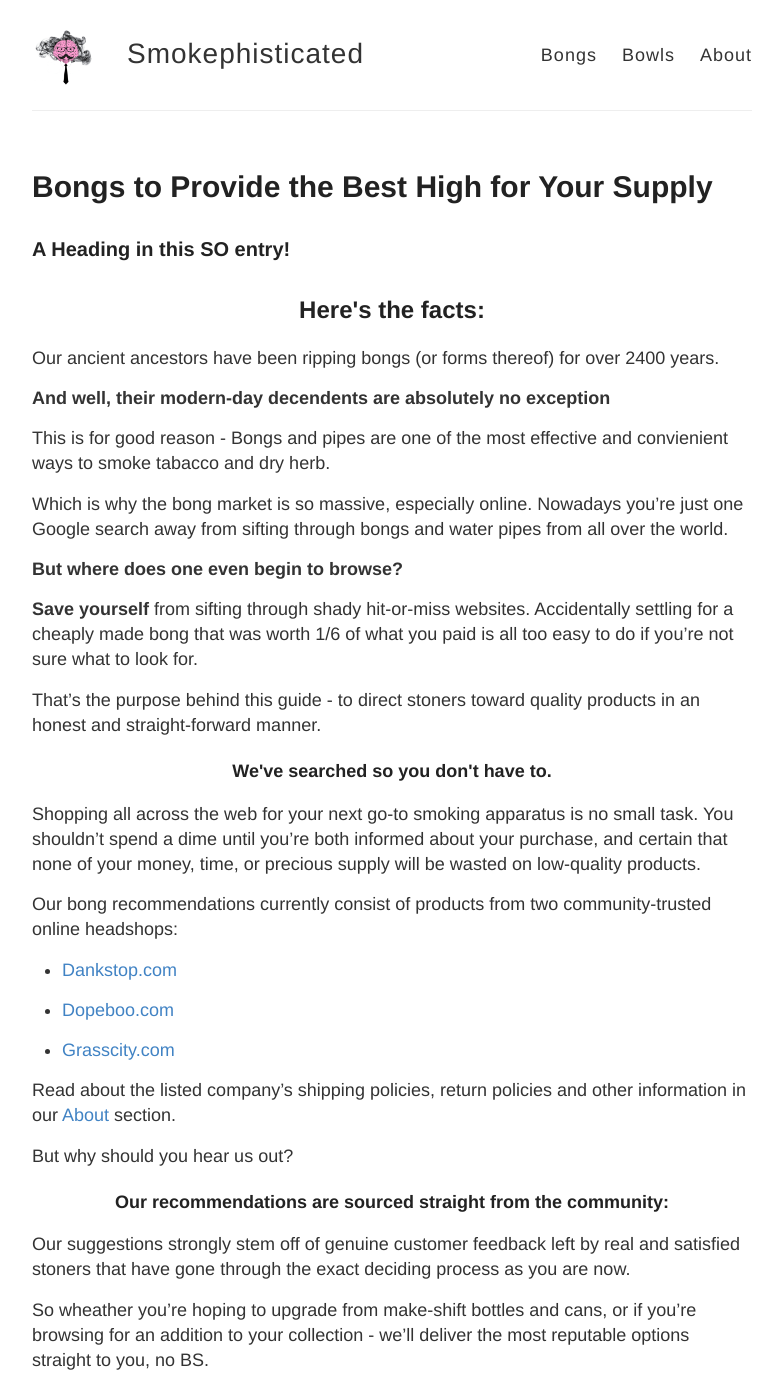
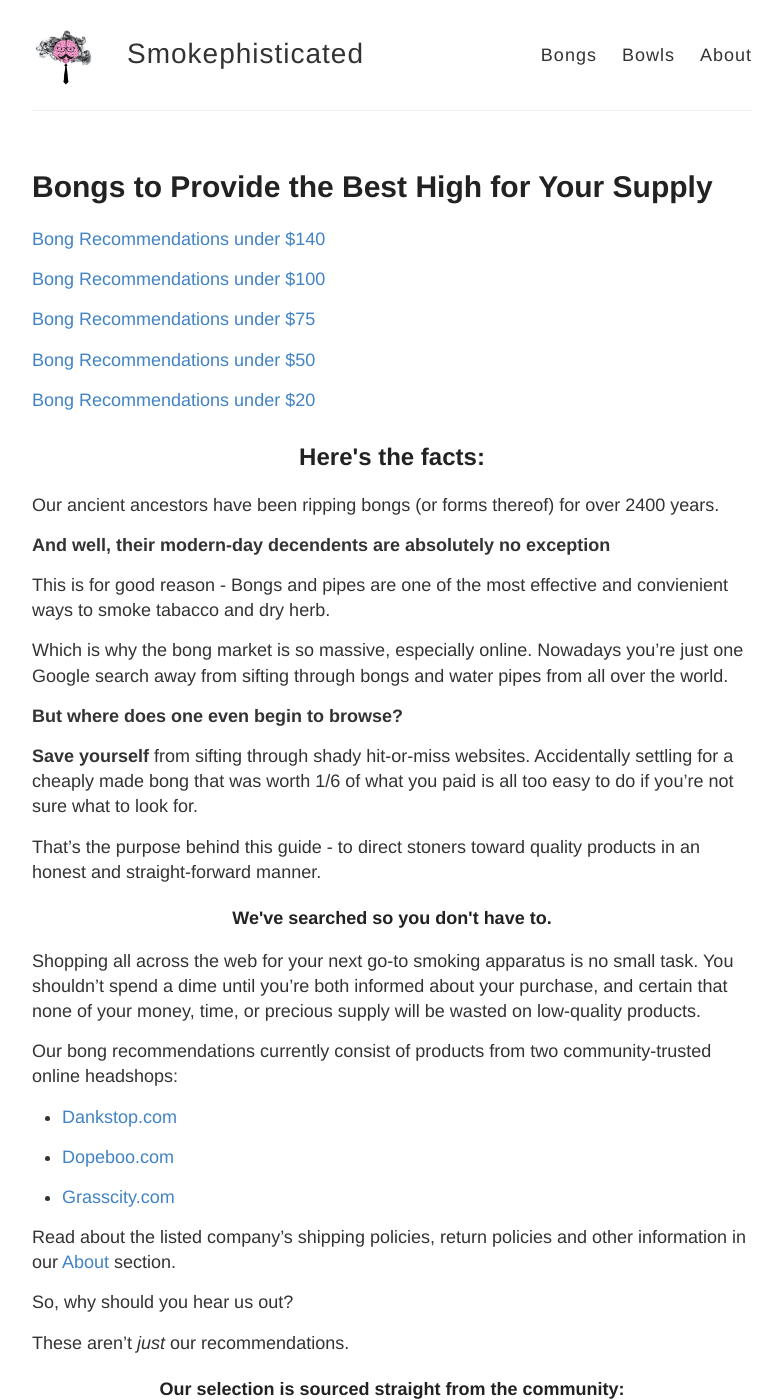
Before and after one commit to smokephisticated/smokephisticated, a Jekyll site: the page built from pages/bongs/bongs.md, in a window 1280 px wide and 1400 px high. Shown: the whole window, without its empty margins (248-1030 px from the left). Built offline with Jekyll 4.4.1, drawn with Linux system fonts in a browser that asks for light colours; some of the changed text lies outside the part shown.

Commit message:
Anchor Intro

```diff
--- a/pages/bongs/bongs.md
+++ b/pages/bongs/bongs.md
@@ -5,7 +5,15 @@
 seotitle: "Best Cheap Bongs for Your Money in 2018"
 ---
 
-### <a name="head1234"></a>A Heading in this SO entry!
+[Bong Recommendations under $140](#headbbu140)
+
+[Bong Recommendations under $100](#headbbu100)
+
+[Bong Recommendations under $75](#headbbu75)
+
+[Bong Recommendations under $50](#headbbu50)
+
+[Bong Recommendations under $20](#headbbu20)
 
 <h2 class="heading-center">Here's the facts:</h2>
 
@@ -37,9 +45,12 @@
 
 Read about the listed company's shipping policies, return policies and other information in our [About](/about){:target="_blank"} section.
 
-But why should you hear us out?
 
-<h5 class="heading-center">Our recommendations are sourced straight from the community:</h5>
+So, why should you hear us out?
+
+These aren't *just* our recommendations.
+
+<h5 class="heading-center">Our selection is sourced straight from the community:</h5>
 
 Our suggestions strongly stem off of genuine customer feedback left by real and satisfied stoners that have gone through the exact deciding process as you are now.
 
@@ -48,6 +59,8 @@
 <h3 class="heading-center">Please Note:</h3>
 
 <h5 class="heading-center">Seeing products a little out of your price range? Don't sweat it. Our lower-priced recommendations are towards the bottom. Scroll down until you find the range that fits your budget.</h5>
+
+### <a name="headbbu140"></a>Best Bongs Under $140
 
 <h2 class="heading-center">Best bongs under $140</h2>
 
@@ -197,6 +210,8 @@
 
 * Rounded smooth edges for comfortable mouth purchasing.
 
+### <a name="headbbu100"></a>Best Bongs Under $100
+
 <h2 class="heading-center">Best bongs under $100</h2>
 
 Below you will find highly rated sub-$100 bongs on the market right now.
@@ -239,6 +254,8 @@
 **What you need to know about percolation:**
 
 Percolators are pieces that use water to filter/strain nasty lung-harming particles from your smoke before entering your lungs. This process of filtration is reffered as "diffusion" of the smoke. I highly encurage any aspiring smoker t o read <a target="_blank" href="https://www.tokeofthetown.com/2013/04/glass_class_percolation_diffusion_and_lots_of_tiny_smoke_bubbles_bong_bubbler.php/">TokeoftheTown's</a> article for clarification. It's a 5 minute read at the most, and well-worth it.
+
+### <a name="headbbu75"></a>Best Bongs Under $75
 
 <h2 class="heading-center">Best bongs under $75</h2>
 
@@ -285,6 +302,8 @@
  Golden-boy over here is designed to cool your milky smoke while traveling from your "tobacco" to your tarry lungs.
 
 Percolators are pieces that use water to filter/strain nasty lung-harming particles from your smoke before entering your lungs. This proscess of filtration is reffered as "diffusion" of the smoke.
+
+### <a name="headbbu50"></a>Best Bongs Under $50
 
 <h2 class="heading-center">Best bongs under $50</h2>
 
@@ -383,6 +402,7 @@
 
 * Reliable, basic, and easy-to-clean design for a soak away from spotless at any given moment.
 
+### <a name="headbbu20"></a>Best Bongs Under $20
 
 <h2 class="heading-center">Best Bongs Under $20</h2>
 
```
Also changed, not shown: other parts of pages/bongs/bongs.md (+0 -5 lines).
